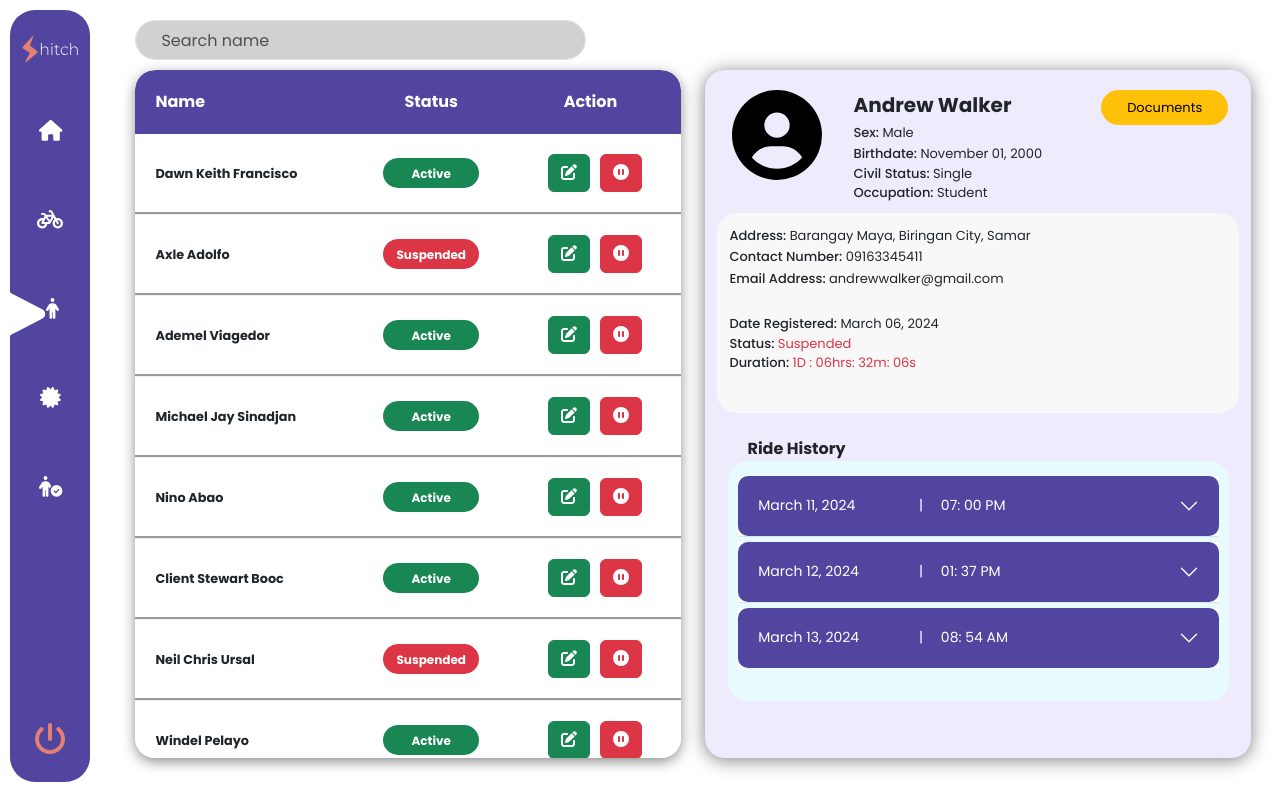
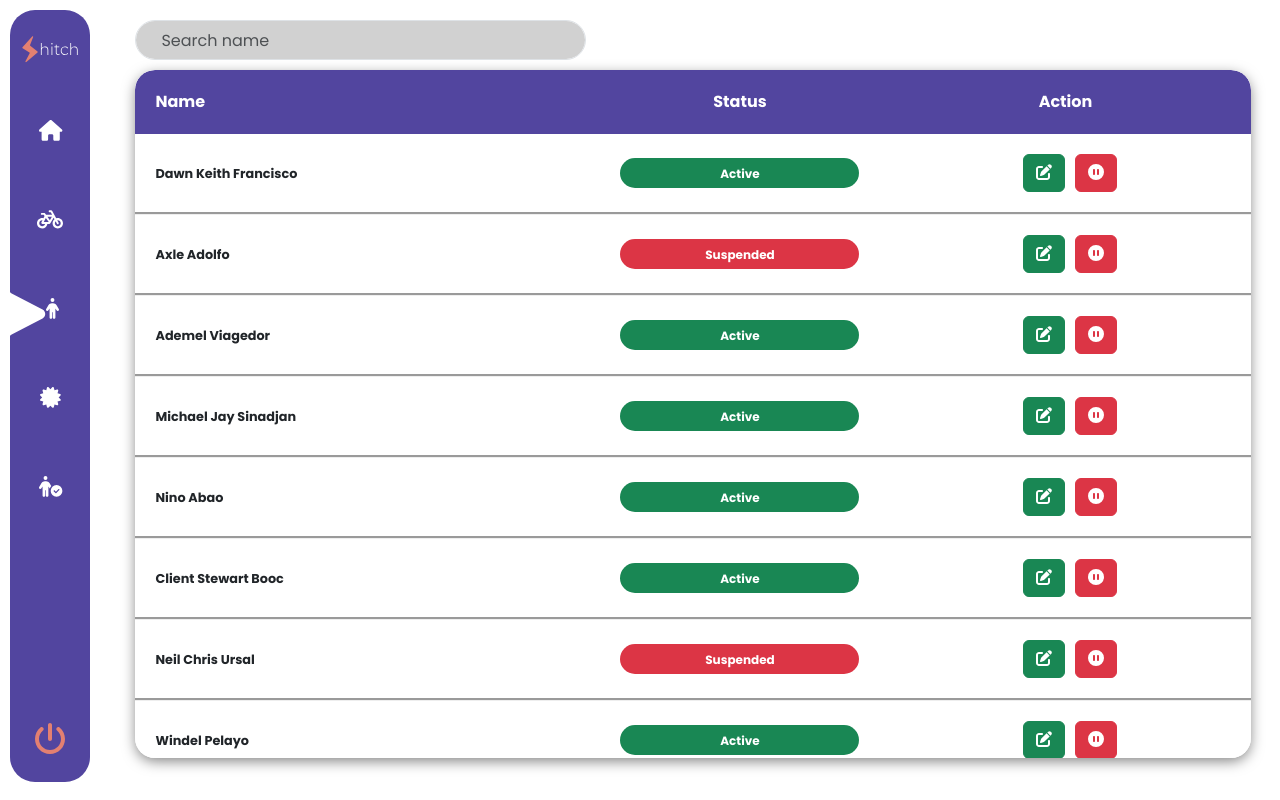
Before and after one commit to wingled22/pagyeonjaFrontEnd, a React (Vite) app: page /commuter in a window 1280 px wide. Built offline with nearby package versions, Linux system fonts and the light colour scheme.

Commit message:
added conditional statements for commuter select and hide the commuter detail

```diff
--- a/src/assets/css/CommuterDocumentViewerModal.css
+++ b/src/assets/css/CommuterDocumentViewerModal.css
@@ -47,4 +47,6 @@
     font-size: 2vh !important;
     font-weight: 600;
 }
+
+
 /* style={{backgroundColor: '#EEEBFC', height: '100px', width: '100%'}} */
--- a/src/assets/css/CommuterTable.css
+++ b/src/assets/css/CommuterTable.css
@@ -20,7 +20,7 @@
 
 .tableCommuterTable {
     /* min-width: 516px !important; */
-    box-shadow: 0px 10px 5px #888, 0px -10px 5px #888;
+    /* box-shadow: 0px 10px 5px #888, 0px -10px 5px #888; */
 }
 
 .CommuterTableContainer th {
--- a/src/routes/CommuterPage.jsx
+++ b/src/routes/CommuterPage.jsx
@@ -2,8 +2,12 @@ import CommuterTable from "../components/Commuter/CommuterTable.jsx";
 import CommuterDetails from "../components/Commuter/CommuterDetails.jsx";
 import CommuterSearch from "../components/Commuter/CommuterSearch.jsx";
 import { Row, Col, Container } from "reactstrap";
+import { useState } from "react";
 
 const CommuterPage = () => {
+
+    const [selectCommuter, setSelectedCommuter] = useState(null); //change this to null if you want to hide the commuter details
+
 
     return (
         <>
@@ -14,12 +18,13 @@ const CommuterPage = () => {
                     </Col>
                 </Row>
                 <Row className="d-flex">
-                    <Col md={6} sm={12} xs={12} id="colContainerTable">
+                    <Col md={selectCommuter === null ? 12 : 6} sm={12} xs={12} id="colContainerTable">
                         <CommuterTable />
                     </Col>
-                    <Col md={6} sm={12} xs={12} id='colContainerDetails'>
+
+                    {selectCommuter && <Col md={6} sm={12} xs={12} id='colContainerDetails'>
                         <CommuterDetails/>
-                    </Col>
+                    </Col>}
                 </Row>
             </Container>
 
```
